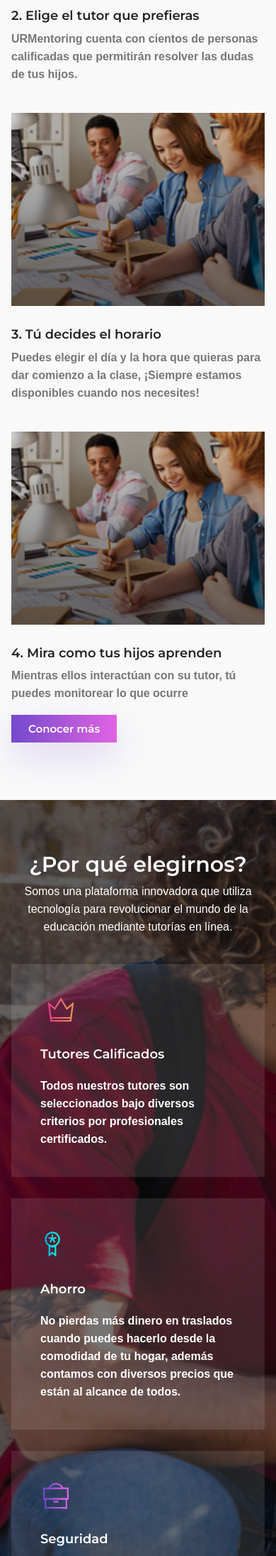
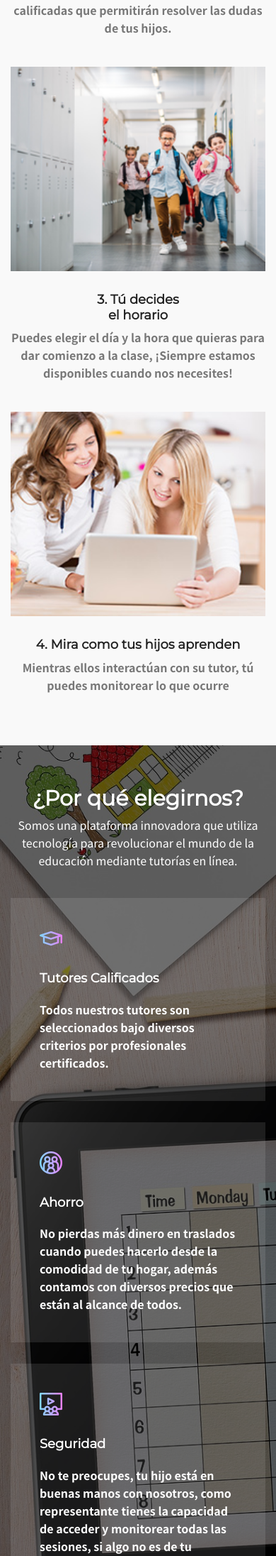
Before and after one commit to sbontop/DAWFIEC2019-1T, a PHP site: page / in a window 390 px wide. Shown: the part 3124-5316 px from the top of the page at 71% size. Run offline with PHP 8.4, Linux system fonts and the light colour scheme; some libraries are stand-ins or nearby versions.

Commit message:
Modificación Pagina principal

```diff
--- a/css/style.css
+++ b/css/style.css
@@ -18,7 +18,8 @@ theme.
 /*font Variables*/
 /*Color Variables*/
 /*=================== fonts ====================*/
-@import url("https://fonts.googleapis.com/css?family=Crimson+Text:400,400i,600|Montserrat:400,600");
+@import url('https://fonts.googleapis.com/css?family=Montserrat|Noto+Sans+HK&display=swap');
+/*@import url("https://fonts.googleapis.com/css?family=Crimson+Text:400,400i,600|Montserrat:400,600");*/
 /*---------------------------------------------------- */
 /*----------------------------------------------------*/
 /*---------------------------------------------------- */
@@ -26,7 +27,7 @@ theme.
 body {
   line-height: 25px;
   font-size: 16px;
-  font-family: "Crimson Text", serif;
+  font-family: 'Noto Sans HK', sans-serif;
   font-weight: 600;
   color: #777777; }
 
@@ -138,25 +139,19 @@ button:focus {
 /* Start Gradient Area css
 ============================================================================================ */
 .gradient-bg, #search_input_box, .header-top .header-top-right a:hover, .single_feature:nth-child(3), .single_department:hover, .single_course .course_content .course_meta .price, .testimonial_area .owl-thumb-item.active .overlay-grad, .testimonial_area .owl-thumb-item .overlay-grad:hover, .testimonial_area .owl-thumb-item .overlay-grad.active, .registration_area, .categories_post:hover .categories_details, .blog_right_sidebar .widget_title, .blog_right_sidebar .search_widget .input-group .form-control, .blog_right_sidebar .newsletter_widget .bbtns, .blog_right_sidebar .tag_cloud_widget ul li a:hover, .blog-pagination .page-item.active .page-link, .blog-pagination .page-link:hover, .comments-area .btn-reply:hover, .blog_btn:hover, .footer-area .footer-bottom .footer-social a:hover {
-  background: -webkit-linear-gradient(90deg, #00aee0 0%, #00fedc 100%);
-  background: -moz-linear-gradient(90deg, #00aee0 0%, #00fedc 100%);
-  background: -ms-linear-gradient(90deg, #00aee0 0%, #00fedc 100%);
-  background: -o-linear-gradient(90deg, #00aee0 0%, #00fedc 100%);
-  background: linear-gradient(90deg, #00aee0 0%, #00fedc 100%); }
-
-.gradient-bg2, .single_feature:nth-child(1), .single_course .course_content .course_meta .price.df_color1 {
-  background: -webkit-linear-gradient(90deg, #e94086 0%, #e5925a 100%);
-  background: -moz-linear-gradient(90deg, #e94086 0%, #e5925a 100%);
-  background: -ms-linear-gradient(90deg, #e94086 0%, #e5925a 100%);
-  background: -o-linear-gradient(90deg, #e94086 0%, #e5925a 100%);
-  background: linear-gradient(90deg, #e94086 0%, #e5925a 100%); }
-
+  background: -webkit-linear-gradient(90deg, #39008b 0%, #A569FF 100%);
+  background: -moz-linear-gradient(90deg, #39008b 0%, #A569FF 100%);
+  background: -ms-linear-gradient(90deg, #39008b 0%, #A569FF 100%);
+  background: -o-linear-gradient(90deg, #39008b 0%, #A569FF 100%);
+  background: linear-gradient(90deg, #39008b 0%, #A569FF 100%); }
+
+/*Botón de la sección Cómo funciona*/
 .gradient-bg3, .single_feature:nth-child(2), .single_course .course_content .course_meta .price.df_color2 {
-  background: -webkit-linear-gradient(90deg, #7349cc 0%, #e163e4 100%);
-  background: -moz-linear-gradient(90deg, #7349cc 0%, #e163e4 100%);
-  background: -ms-linear-gradient(90deg, #7349cc 0%, #e163e4 100%);
-  background: -o-linear-gradient(90deg, #7349cc 0%, #e163e4 100%);
-  background: linear-gradient(90deg, #7349cc 0%, #e163e4 100%); }
+  background: -webkit-linear-gradient(90deg, #38B6FF 0%, #9DDBFF 100%);
+  background: -moz-linear-gradient(90deg, #38B6FF 0%, #9DDBFF 100%);
+  background: -ms-linear-gradient(90deg, #38B6FF 0%, #9DDBFF 100%);
+  background: -o-linear-gradient(90deg, #38B6FF 0%, #9DDBFF 100%);
+  background: linear-gradient(90deg, #38B6FF 0%, #9DDBFF 100%); }
 
 .gradient-color, .blog_details h2:hover {
   background: -webkit-linear-gradient(90deg, #00aee0 0%, #00fedc 100%);
@@ -719,18 +693,13 @@ button:focus {
       transition: all 0.3s ease 0s; }
   .single_course .course_content {
     padding-top: 30px; }
-    .single_course .course_content h4 a {
+    .single_course .course_content h4 {
       color: #222222; }
     .single_course .course_content p {
       margin: 0; }
     .single_course .course_content .course_meta {
       margin-top: 25px; }
-      .single_course .course_content .course_meta .meta_info {
-        margin-right: 25px; }
-        .single_course .course_content .course_meta .meta_info a {
-          color: #222222; }
-        .single_course .course_content .course_meta .meta_info i.lnr {
-          padding-right: 5px; }
+
       .single_course .course_content .course_meta .price {
         padding: 10px 24px;
         font-size: 15px;
@@ -872,7 +841,7 @@ button:focus {
 .fact_area {
   position: relative;
   color: #fff;
-  background-image: url(../img/features-bg1.jpg);
+  background-image: url(../img/timetable.jpg);
   background-size: cover;
   z-index: 1;
   padding: 120px 0 90px; }
@@ -3467,23 +3339,28 @@ span.psw {
 }
 
 /*==============================PERFIL ESTUDIANTE============================*/
+/* MODIFICAR
 * {
   box-sizing: border-box;
 }
-
-/* Style the body */
+*/
+/* MODIFICAR
 body {
   font-family: Arial, Helvetica, sans-serif;
   margin: 0;
 }
 
 /* Column container */
+/* MODIFICAR
 .row {
-  display: -ms-flexbox; /* IE10 */
+  display: -ms-flexbox;
   display: flex;
-  -ms-flex-wrap: wrap; /* IE10 */
+  -ms-flex-wrap: wrap;
   flex-wrap: wrap;
 }
+*/
+
+
 
 /* Create two unequal columns that sits next to each other */
 /* Sidebar/left column */
--- a/html/login.html
+++ b/html/login.html
@@ -22,7 +22,7 @@
 </head>
 
 <body>
-    <form action="login.html">
+    <form action="login.html" id="log">
         <div class="imgcontainer">
             <img src="../img/logo.png" type="image/png" alt="LOGO here" class="avatar">
         </div>
@@ -34,7 +34,7 @@
             <label for="psw"><b>Password</b></label>
             <input type="password" placeholder="Enter Password" name="psw" required>
 
-            <button type="submit">Login</button>
+            <button type="submit" id="blogin">Login</button>
             <label>
                 <input type="checkbox" checked="checked" name="remember"> Remember me
             </label>
--- a/index.html
+++ b/index.html
@@ -50,7 +50,7 @@
 							<li class="nav-item active"><a class="nav-link" href="index.html">Inicio</a></li>
 							<li class="nav-item"><a class="nav-link" href="#">Cómo funciona</a></li>
 							<li class="nav-item"><a class="nav-link" href="#">Novedades</a></li>
-							<li class="nav-item"><a class="nav-link" href="#">Acerca de nosostros</a></li>
+							<li class="nav-item"><a class="nav-link" href="#">Sobre nosotros</a></li>
 							<li class="nav-item"><a class="nav-link" href="#">Contáctanos</a></li>
 							<li class="nav-item"><a class="nav-link" href="html/login.html">Iniciar Sesión</a></li>
 							<li class="nav-item">
@@ -78,11 +78,7 @@
 							<h2>nunca fue tan fácil</h2>
 							<p>URMentoring es una plataforma de tutorías académicas que proporciona un espacio virtual para que estudiantes de primaria y secundaria puedan interactuar con tutores calificados que les ayuden a reforzar temas de estudio</p>
 							<div class="search_course_wrap">
-							<!--	<form action="" class="form_box d-flex justify-content-between w-100">
-									<input type="text" placeholder="Search Courses" class="form-control" name="username" onfocus="this.placeholder = ''"
-									 onblur="this.placeholder = 'Search Courses'">  -->
 									<button type="submit" class="btn search_course_btn">Comienza Ahora</button>
-								</form>
 							</div>
 						</div>
 					</div>
@@ -92,52 +88,6 @@
 	</section>
 	<!--================ End Home Banner Area =================-->
 
-	<!--================ Start Feature Area =================-->
-	<!--
-	<section class="feature_area">
-		<div class="container">
-			<div class="row justify-content-end">
-				<div class="col-lg-4">
-					<div class="single_feature d-flex flex-row pb-30">
-						<div class="icon">
-							<span class="lnr lnr-book"></span>
-						</div>
-						<div class="desc">
-							<h4>New Classes</h4>
-							<p>
-								In the history of modern astronomy, there is probably no one greater leap forward building and launch.
-							</p>
-						</div>
-					</div>
-					<div class="single_feature d-flex flex-row pb-30">
-						<div class="icon">
-							<span class="fa fa-trophy"></span>
-						</div>
-						<div class="desc">
-							<h4>Top Courses</h4>
-							<p>
-								In the history of modern astronomy, there is probably no one greater leap forward building and launch.
-							</p>
-						</div>
-					</div>
-					<div class="single_feature d-flex flex-row">
-						<div class="icon">
-							<span class="lnr lnr-screen"></span>
-						</div>
-						<div class="desc">
-							<h4>Full E-Books</h4>
-							<p>
-								In the history of modern astronomy, there is probably no one greater leap forward building and launch.
-							</p>
-						</div>
-					</div>
-				</div>
-			</div>
-		</div>
-	</section>
-
-	-->
-	<!--================ End Feature Area =================-->
 
 	<!--================ Start Department Area =================-->
 
@@ -237,10 +187,10 @@
 			</div>
 			<div class="row">
 				<!-- single course -->
-				<div class="col-lg-3 col-md-6">
+				<div class="col-lg-3 col-md-6 text-center">
 					<div class="single_course">
-						<div class="course_head overlay">
-							<img class="img-fluid w-100" src="img/courses/trainer1.jpg" alt="">
+						<div class="course_head">
+							<img class="img-fluid w-100" src="img/courses/first.jpg" alt="">
 
 						</div>
 						<div class="course_content">
@@ -252,10 +202,10 @@
 					</div>
 				</div>
 				<!-- single course -->
-				<div class="col-lg-3 col-md-6">
+				<div class="col-lg-3 col-md-6 text-center">
 					<div class="single_course">
-						<div class="course_head overlay">
-							<img class="img-fluid w-100" src="img/courses/trainer1.jpg" alt="">
+						<div class="course_head">
+							<img class="img-fluid w-100" src="img/courses/profesor.jpg" alt="">
 
 						</div>
 						<div class="course_content">
@@ -267,35 +217,30 @@
 					</div>
 				</div>
 				<!-- single course -->
-				<div class="col-lg-3 col-md-6">
+				<div class="col-lg-3 col-md-6 text-center">
 					<div class="single_course">
-						<div class="course_head overlay">
-							<img class="img-fluid w-100" src="img/courses/trainer1.jpg" alt="">
+						<div class="course_head">
+							<img class="img-fluid w-100" src="img/courses/guys.png" alt="">
 						</div>
 						<div class="course_content">
 							<h4>
-								3. Tú decides el horario
+								3. Tú decides <br>el horario
 							</h4>
 							<p> Puedes elegir el día y la hora que quieras para dar comienzo a la clase, ¡Siempre estamos disponibles cuando nos necesites!</p>
 						</div>
 					</div>
 				</div>
 				<!-- single course -->
-				<div class="col-lg-3 col-md-6">
+				<div class="col-lg-3 col-md-6 text-center">
 					<div class="single_course">
-						<div class="course_head overlay">
-							<img class="img-fluid w-100" src="img/courses/trainer1.jpg" alt="">
+						<div class="course_head">
+							<img class="img-fluid w-100" src="img/courses/study.jpg" alt="">
 						</div>
 						<div class="course_content">
 							<h4>
 								4. Mira como tus hijos aprenden
 							</h4>
 							<p>Mientras ellos interactúan con su tutor, tú puedes monitorear lo que ocurre</p>
-							<div class="course_meta d-flex justify-content-between">
-								<div>
-									<span class="price df_color2">Conocer más</span>
-								</div>
-							</div>
 						</div>
 					</div>
 				</div>
@@ -320,7 +265,7 @@
 				<div class="col-lg-4 col-md-6">
 					<div class="single_fact">
 						<div class="f_icon">
-							<img src="img/f-icons/icon1.png" alt="">
+							<img src="img/f-icons/pro.png" alt="">
 						</div>
 						<h4>Tutores Calificados</h4>
 						<p>Todos nuestros tutores son seleccionados bajo diversos criterios por profesionales certificados.</p>
@@ -331,7 +276,7 @@
 				<div class="col-lg-4 col-md-6">
 					<div class="single_fact">
 						<div class="f_icon">
-							<img src="img/f-icons/icon3.png" alt="">
+							<img src="img/f-icons/ahorro.png" alt="">
 						</div>
 						<h4>Ahorro</h4>
 						<p>No pierdas más dinero en traslados cuando puedes hacerlo desde la comodidad de tu hogar, además contamos con diversos
@@ -344,7 +289,7 @@
 				<div class="col-lg-4 col-md-6">
 					<div class="single_fact">
 						<div class="f_icon">
-							<img src="img/f-icons/icon2.png" alt="">
+							<img src="img/f-icons/seguridad.png" alt="">
 						</div>
 						<h4>Seguridad</h4>
 						<p>No te preocupes, tu hijo está en buenas manos con nosotros, como representante tienes la capacidad de acceder y monitorear
@@ -467,143 +412,38 @@
 	</div>
 	<!--================ End Testimonial Area =================-->
 
-	<!--================ Start Registration Area =================-->
-	<!--
-	<div class="section_gap registration_area">
+	<!--================ Start footer Area  =================-->
+	<footer class="footer-area section_gap">
 		<div class="container">
-			<div class="row align-items-center">
-				<div class="col-lg-7">
-					<div class="row clock_sec clockdiv" id="clockdiv">
-						<div class="col-lg-12">
-							<h1>Register Now</h1>
-							<p>There is a moment in the life of any aspiring astronomer that it is time to buy that first telescope. It’s
-								exciting to think about setting up your own viewing station.</p>
-						</div>
-						<div class="col clockinner1 clockinner">
-							<h1 class="days">150</h1>
-							<span class="smalltext">Days</span>
-						</div>
-						<div class="col clockinner clockinner1">
-							<h1 class="hours">23</h1>
-							<span class="smalltext">Hours</span>
-						</div>
-						<div class="col clockinner clockinner1">
-							<h1 class="minutes">47</h1>
-							<span class="smalltext">Mins</span>
-						</div>
-						<div class="col clockinner clockinner1">
-							<h1 class="seconds">59</h1>
-							<span class="smalltext">Secs</span>
-						</div>
-					</div>
-				</div>
-				<div class="col-lg-4 offset-lg-1">
-					<div class="register_form">
-						<h3>Courses for Free</h3>
-						<p>It is high time for learning</p>
-						<form class="form_area" id="myForm" action="mail.html" method="post">
-							<div class="row">
-								<div class="col-lg-12 form_group">
-									<input name="name" placeholder="Your Name" required="" type="text">
-									<input name="name" placeholder="Your Phone Number" required="" type="tel">
-									<input name="email" placeholder="Your Email Address" pattern="[A-Za-z0-9._%+-]+@[A-Za-z0-9.-]+\.[A-Za-z]{1,63}$"
-									 required="" type="email">
-								</div>
-								<div class="col-lg-12 text-center">
-									<button class="primary-btn">Submit</button>
-								</div>
+			<div class="row justify-content-center">
+				<div class="col-lg-4 col-md-6 single-footer-widget">
+					<h4 id="news">Newsletter</h4>
+					<p>Recibir novedades acerca de nuestro servicio</p>
+					<div class="form-wrap" id="mc_embed_signup">
+						<form target="_blank" action="https://spondonit.us12.list-manage.com/subscribe/post?u=1462626880ade1ac87bd9c93a&amp;id=92a4423d01"
+						 method="get" class="form-inline">
+							<input class="form-control" name="EMAIL" placeholder="Your Email Address" onfocus="this.placeholder = ''" onblur="this.placeholder = 'Your Email Address'"
+							 required="" type="email">
+							<button class="click-btn btn btn-default">
+								<span>subscribirme</span>
+							</button>
+							<div style="position: absolute; left: -5000px;">
+								<input name="b_36c4fd991d266f23781ded980_aefe40901a" tabindex="-1" value="" type="text">
 							</div>
+							<div class="info"></div>
 						</form>
 					</div>
 				</div>
 			</div>
-		</div>
-	</div>
--->
-	<!--================ End Registration Area =================-->
+			<hr/>
 
-	<!--================ Start Events Area =================-->
-	<!--
-	<div class="events_area">
-		<div class="container">
 			<div class="row justify-content-center">
-				<div class="col-lg-6">
-					<div class="main_title">
-						<h2>Upcoming Events</h2>
-						<p>There is a moment in the life of any aspiring astronomer that it is time to buy that first telescope. It’s
-							exciting to think about setting up your own viewing station.</p>
-					</div>
-				</div>
-			</div>
-			<div class="row">
-				<div class="col-lg-6">
-					<div class="row">
-						<div class="col-lg-12 col-sm-12">
-							<div class="single_event">
-								<div class="row align-items-center">
-									<div class="col-lg-6 col-md-5">
-										<div class="event_thumb">
-											<img src="img/event1.jpg" alt="">
-										</div>
-									</div>
-									<div class="col-lg-6 col-md-7">
-										<div class="event_details">
-											<p>25th February, 2017</p>
-											<h4>
-												<a href="#">The Universe Through A Child S Eyes</a>
-											</h4>
-											<p>Lorem ipsum dolor sit amet consec tetur adipisicing elit, sed do eiusmod tempor incididunt labore dolor
-												sit amet consec tetur adipisicing elit sed.</p>
-										</div>
-									</div>
-								</div>
-							</div>
-						</div>
-					</div>
-				</div>
-				<div class="col-lg-6">
-					<div class="row">
-						<div class="col-lg-12 col-sm-12">
-							<div class="single_event">
-								<div class="row align-items-center">
-									<div class="col-lg-6 col-md-5">
-										<div class="event_thumb">
-											<img src="img/event2.jpg" alt="">
-										</div>
-									</div>
-									<div class="col-lg-5 col-md-7">
-										<div class="event_details">
-											<p>25th February, 2017</p>
-											<h4>
-												<a href="#">The Universe Through A Child S Eyes</a>
-											</h4>
-											<p>Lorem ipsum dolor sit amet consec tetur adipisicing elit, sed do eiusmod tempor incididunt labore dolor
-												sit amet consec tetur adipisicing elit sed.</p>
-										</div>
-									</div>
-								</div>
-							</div>
-						</div>
-					</div>
-				</div>
-			</div>
-		</div>
-	</div>
-
--->
-	<!--================ End Events Area =================-->
-
-
-	<!--================ Start footer Area  =================-->
-	<footer class="footer-area section_gap">
-		<div class="container">
-			<div class="row">
 				<div class="col-lg-2 col-md-6 single-footer-widget">
 					<h4>Contáctanos</h4>
-					<p>Si tienes alguna duda o sugerencia puedes contactarte con
-						nosostros a: <br> hello@urmentoring.com </p>
+					<p>help@urmentoring.com</p>
+					<p>1800-10969100</p>
 				</div>
-				<div class="col-lg-2 col-md-6 single-footer-widget">
+				<div class="col-lg-2 col-md-6 offset-md-2 single-footer-widget">
 					<h4>Nuestra empresa</h4>
 					<ul>
 						<li><a href="#">Acerca de nosotros</a></li>
@@ -611,7 +451,7 @@
 						<li><a href="#">Términos de servicio</a></li>
 					</ul>
 				</div>
-				<div class="col-lg-2 col-md-6 single-footer-widget">
+				<div class="col-lg-2 col-md-6 offset-md-2 single-footer-widget">
 					<h4>Enlaces de interés</h4>
 					<ul>
 						<li><a href="#">Preguntas frecuentes</a></li>
@@ -620,28 +460,11 @@
 					</ul>
 				</div>
 
-				<div class="col-lg-4 col-md-6 single-footer-widget">
-					<h4>Newsletter</h4>
-					<p>Recibir novedades acerca de nuestro servicio</p>
-					<div class="form-wrap" id="mc_embed_signup">
-						<form target="_blank" action="https://spondonit.us12.list-manage.com/subscribe/post?u=1462626880ade1ac87bd9c93a&amp;id=92a4423d01"
-						 method="get" class="form-inline">
-							<input class="form-control" name="EMAIL" placeholder="Your Email Address" onfocus="this.placeholder = ''" onblur="this.placeholder = 'Your Email Address'"
-							 required="" type="email">
-							<button class="click-btn btn btn-default">
-								<span>subscribe</span>
-							</button>
-							<div style="position: absolute; left: -5000px;">
-								<input name="b_36c4fd991d266f23781ded980_aefe40901a" tabindex="-1" value="" type="text">
-							</div>
+			</div>
+			<hr/>
 
-							<div class="info"></div>
-						</form>
-					</div>
-				</div>
-			</div>
-			<div class="row footer-bottom d-flex justify-content-between">
-				<p class="col-lg-8 col-sm-12 footer-text m-0 text-white">Copyright © 2018 All rights reserved | This template is
+			<div class="row footer-bottom d-flex  between">
+				<p class="col-lg-8 col-sm-12 footer-text m-0 text-white text-center">Copyright © 2018 All rights reserved | This template is
 					made with <i class="fa fa-heart-o" aria-hidden="true"></i> by <a href="#">Colorlib</a></p>
 				<div class="col-lg-4 col-sm-12 footer-social">
 					<a href="#"><i class="fa fa-facebook"></i></a>
@@ -654,8 +477,10 @@
 	</footer>
 	<!--================ End footer Area  =================-->
 
-	<!-- Optional JavaScript -->
+<!-- Optional JavaScript -->
 	<!-- jQuery first, then Popper.js, then Bootstrap JS -->
+
+
 	<script src="js/jquery-3.2.1.min.js"></script>
 	<script src="js/popper.js"></script>
 	<script src="js/bootstrap.min.js"></script>
@@ -671,6 +496,9 @@
 	<script src="https://maps.googleapis.com/maps/api/js?key=AIzaSyCjCGmQ0Uq4exrzdcL6rvxywDDOvfAu6eE"></script>
 	<script src="js/gmaps.min.js"></script>
 	<script src="js/theme.js"></script>
+
+
+
 </body>
 
 </html>
```
Also changed, not shown: other parts of css/style.css (+76 -190 lines), img/courses/course-details.jpg (deleted), img/courses/first.jpg (added), img/courses/guys.png (added), img/courses/profesor.jpg (added), img/courses/study.jpg (added), img/f-icons/ahorro.png (added), img/f-icons/icon1.png (deleted), img/f-icons/icon2.png (deleted), img/f-icons/icon3.png (deleted), img/f-icons/icon4.png (deleted), img/f-icons/icon5.png (deleted), img/f-icons/icon6.png (deleted), img/f-icons/pro.png (added), 1 more files.
